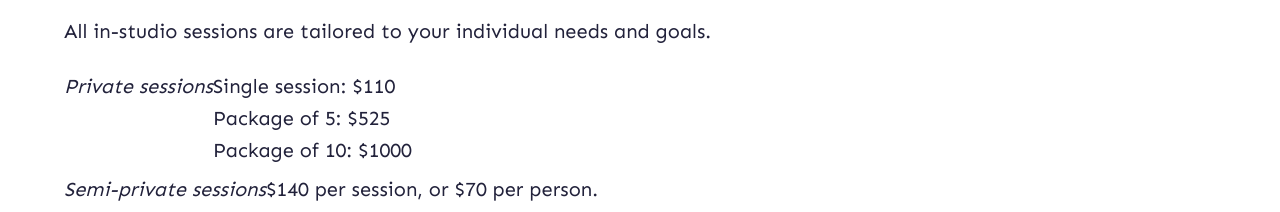
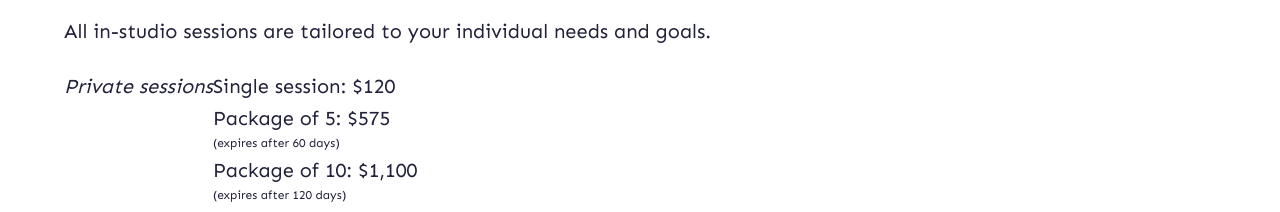
Before and after one commit to kateEcobb/pilatesonocean, a Next.js app: page /services in a window 1280 px wide. Shown: the part 707-919 px from the top of the page. Built offline with nearby package versions, Linux system fonts and the light colour scheme.

Commit message:
update pricing (#4)

```diff
--- a/pages/services.tsx
+++ b/pages/services.tsx
@@ -1,7 +1,20 @@
 import React from "react";
 import type { NextPage } from "next";
-import { Container, Typography } from "@mui/material";
+import { Container, Typography, Box } from "@mui/material";
 import Grid from "@mui/material/Unstable_Grid2";
+
+const Pricing = ({ service, note = "" }) => (
+  <Box sx={{ display: "flex", flexDirection: "column" }}>
+    {service}
+    <Typography variant="caption">{note}</Typography>
+  </Box>
+);
+
+const pricingOptions = [
+  { service: "Single session: $120", note: "" },
+  { service: "Package of 5: $575", note: "(expires after 60 days)" },
+  { service: "Package of 10: $1,100", note: "(expires after 120 days)" },
+];
 
 const Contact: NextPage = () => {
   return (
@@ -27,12 +40,10 @@ const Contact: NextPage = () => {
               </Typography>
             </Grid>
             <Grid xs={9}>
-              <Typography variant="h6" gutterBottom>
-                Single session: $110
-                <br />
-                Package of 5: $525
-                <br />
-                Package of 10: $1000
+              <Typography variant="h6">
+                {pricingOptions.map((option) => (
+                  <Pricing key={option.service} {...option} />
+                ))}
               </Typography>
             </Grid>
           </Grid>
@@ -48,7 +59,7 @@ const Contact: NextPage = () => {
             </Grid>
             <Grid xs={9}>
               <Typography variant="h6" gutterBottom>
-                $140 per session, or $70 per person.
+                $160 per session, or $80 per person.
               </Typography>
             </Grid>
           </Grid>
```
